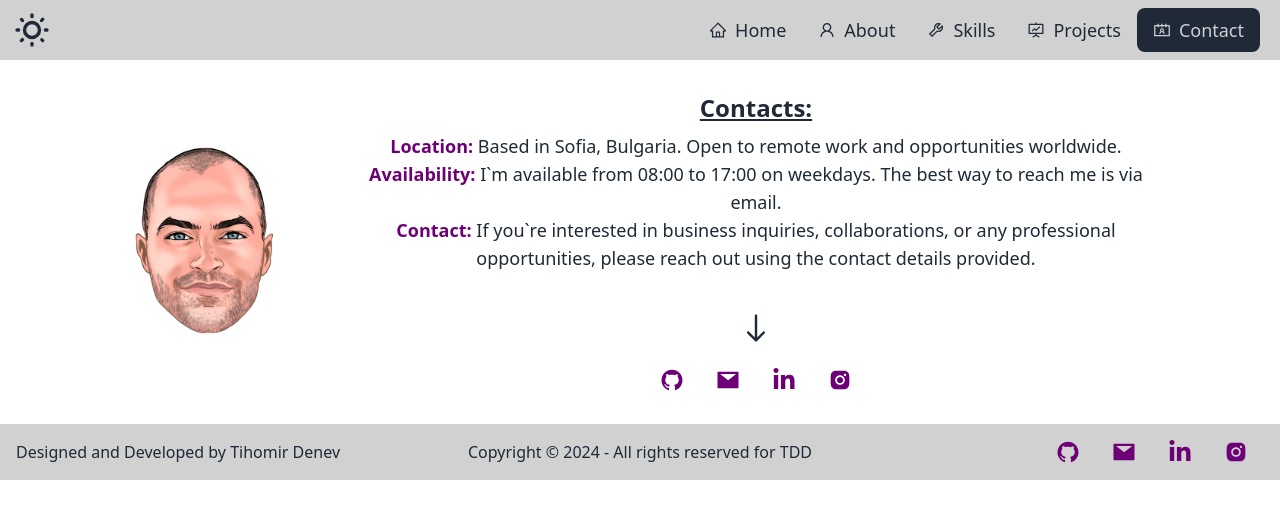
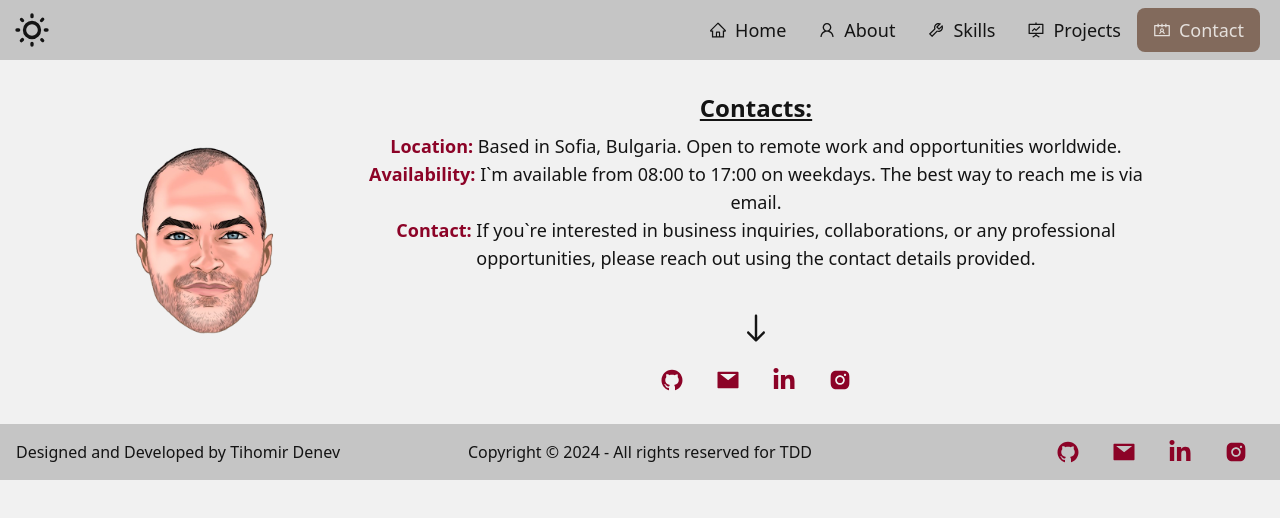
Before and after one commit to TihomirDenev/My-PortFolio, a React (Vite) app: page /contact in a window 1280 px wide. Shown: the top 518 px of the page. Built offline with nearby package versions, Linux system fonts and the light colour scheme.

Commit message:
Update project theme

```diff
--- a/src/common/constants.js
+++ b/src/common/constants.js
@@ -1,4 +1,4 @@
-export const LIGHT_THEME = 'fantasy';
+export const LIGHT_THEME = 'autumn';
 
 export const DARK_THEME = 'sunset';
 
```
